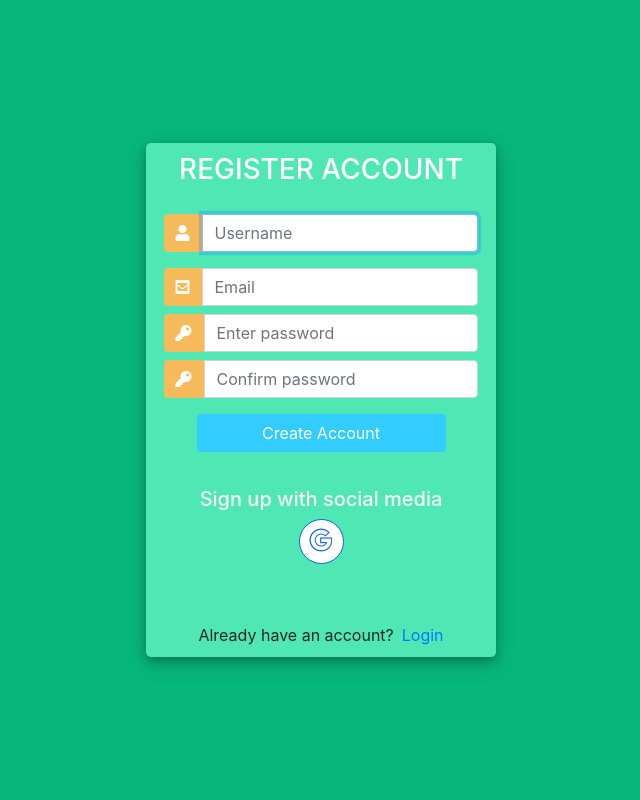
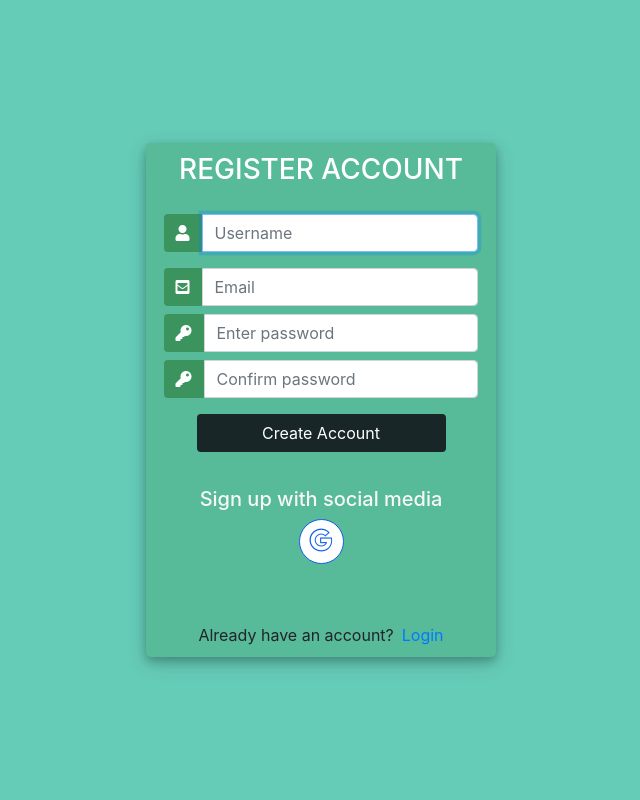
Before and after one commit to chrisbagas/C08, a Django app: page /signup/ in a window 1280 px wide. Shown: the whole page, without its empty margins (319-959 px from the left). Run offline with Django 3.2, Linux system fonts and the light colour scheme; some libraries are stand-ins or nearby versions.

Commit message:
change urls and style

```diff
--- a/C08/urls.py
+++ b/C08/urls.py
@@ -30,7 +30,7 @@ from home.views import index as index_home
 urlpatterns = [
     path('admin/', admin.site.urls),
     path('', include(home)),
-    path('signup/', include(loginform)),
+    path('', include(loginform)),
     path('event/', include(event)),
     path('profile/', include(profile)),
     path('survey/', include(survey)),
--- a/login_form/templates/signup.html
+++ b/login_form/templates/signup.html
@@ -17,13 +17,13 @@
 			margin: 0;
 			padding: 0;
 			height: 100%;
-			background: #07b67b !important;
+			background: #65CCB8 !important;
 		}
 		.user_card {
 			width: 350px;
 			margin-top: auto;
 			margin-bottom: auto;
-			background: #4FE8B4;
+			background: #57BA98;
 			position: relative;
 			display: flex;
 			justify-content: center;
@@ -37,7 +37,7 @@
 		}
 		.social-media{
 			max-width: 600px;
-			background-color: #4FE8B4;
+			background-color: #57BA98;
 			margin: auto;
 			padding: 35px 0;
 			text-align: center;
@@ -70,7 +70,7 @@
 		}
 		.login_btn {
 			width: 100%;
-			background: #33ccff !important;
+			background: #182628 !important;
 			color: white !important;
 		}
 		.login_btn:focus {
@@ -81,7 +81,7 @@
 			padding: 0 2rem;
 		}
 		.input-group-text {
-			background: #f7ba5b !important;
+			background: #3B945E !important;
 			color: white !important;
 			border: 0 !important;
 			border-radius: 0.25rem 0 0 0.25rem !important;
--- a/login_form/urls.py
+++ b/login_form/urls.py
@@ -2,6 +2,6 @@ from django.urls import path
 from .views import signupPage, loginPage
 
 urlpatterns = [
-    path('', signupPage, name='signup'),
-    path('login', loginPage, name='login')
+    path('signup/', signupPage, name='signup'),
+    path('login/', loginPage, name='login')
 ]
```
Also changed, not shown: login_form/templates/login.html (+5 -5 lines).
